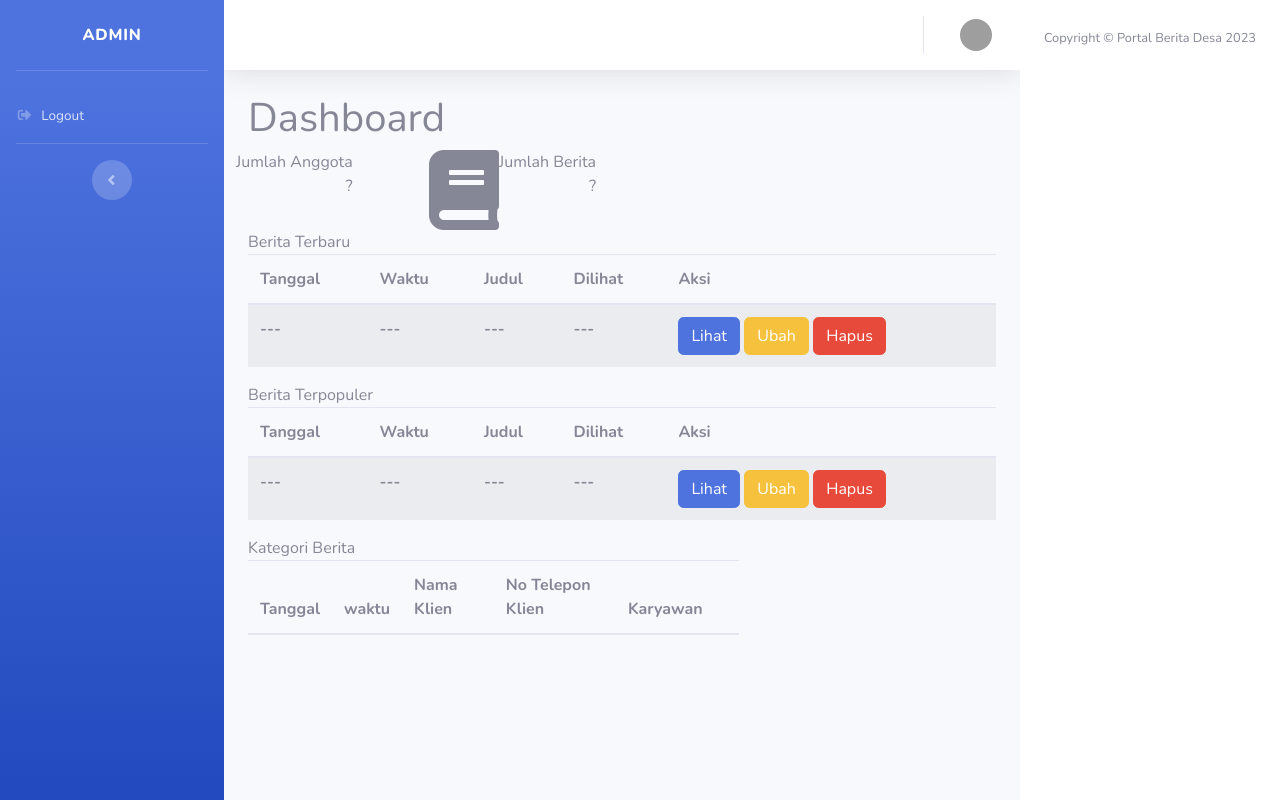
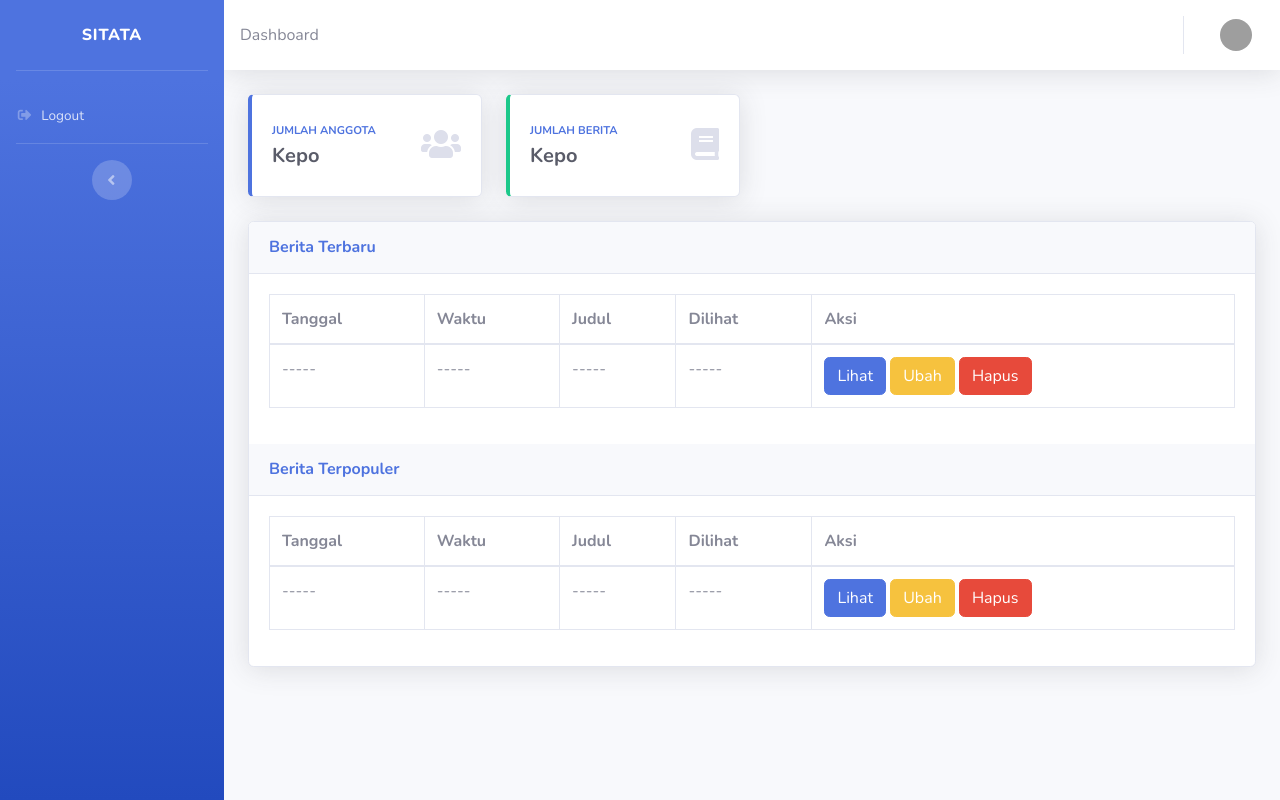
Before and after one commit to IrsyadHalimi/sitata, a CodeIgniter app: page /sitata/index.php/admin/index in a window 1280 px wide. Run offline with CodeIgniter, Linux system fonts and the light colour scheme; data that the repository does not hold is empty; grey boxes are pictures that could not be loaded.

Commit message:
mengubah menu admin

```diff
--- a/application/controllers/Admin.php
+++ b/application/controllers/Admin.php
@@ -6,7 +6,7 @@ class Admin extends CI_Controller
     public function index()
     {
         $data['title'] = 'Dashboard';
-        $data['sidebar'] = "Admin";
+        $data['sidebar'] = 'SITATA';
         $data['user'] = $this->db->get_where('user', ['email' =>
         $this->session->userdata('email')])->row_array();
 
--- a/application/views/admin/index.php
+++ b/application/views/admin/index.php
@@ -1,55 +1,51 @@
 <!-- Page Content -->
 <div id="page-wrapper">
     <div class="container-fluid">
+        <!-- Content Row -->
         <div class="row">
-            <div class="col-lg-12">
-                <h1 class="page-header">Dashboard</h1>
+
+        <!-- Card Example -->
+        <div class="col-xl-3 col-md-6 mb-4">
+            <div class="card border-left-primary shadow h-100 py-2">
+                <div class="card-body">
+                    <div class="row no-gutters align-items-center">
+                        <div class="col mr-2">
+                            <div class="text-xs font-weight-bold text-primary text-uppercase mb-1">Jumlah Anggota</div>
+                            <div class="h5 mb-0 font-weight-bold text-gray-800">Kepo</div>
                         </div>
-        </div>
-        <!-- /.row -->
-        <div class="row">
-            <div class="col-lg-3 col-md-6">
-                <div class="panel panel-primary">
-                    <div class="panel-heading">
-                        <div class="row">
-                            <div class="col-xs-3">
-                                <i class="fa fa-user-o fa-5x"></i>
-                            </div>
-                            <div class="col-xs-9 text-right">
-                                <div>Jumlah Anggota</div>
-                                <div class="huge">?</div>
+                        <div class="col-auto">
+                            <i class="fas fa-users fa-2x text-gray-300"></i>
                         </div>
                     </div>
                 </div>
             </div>
         </div>
-            <div class="col-lg-3 col-md-6">
-                <div class="panel panel-green">
-                    <div class="panel-heading">
-                        <div class="row">
-                            <div class="col-xs-3">
-                                <i class="fa fa-book fa-5x"></i>
+        <!-- Card Example -->
+        <div class="col-xl-3 col-md-6 mb-4">
+            <div class="card border-left-success shadow h-100 py-2">
+                <div class="card-body">
+                    <div class="row no-gutters align-items-center">
+                        <div class="col mr-2">
+                            <div class="text-xs font-weight-bold text-primary text-uppercase mb-1">Jumlah Berita
                             </div>
-                            <div class="col-xs-9 text-right">
-                                <div>Jumlah Berita</div>
-                                <div class="huge">?</div>
+                            <div class="h5 mb-0 font-weight-bold text-gray-800">Kepo</div>
+                        </div>
+                        <div class="col-auto">
+                            <i class="fas fa-book fa-2x text-gray-300"></i>
                         </div>
                     </div>
                 </div>
             </div>
         </div>
     </div>
-        <!-- /.row -->
-        <div class="row-10">
-            <div class="col-lg-15">
-                <div class="panel panel-default">
-                    <div class="panel-heading">
-                        Berita Terbaru
+    <!-- DataTales Example -->
+    <div class="card shadow mb-4">
+    <div class="card-header py-3">
+        <h6 class="m-0 font-weight-bold text-primary">Berita Terbaru</h6>
     </div>
-                    <!-- /.panel-heading -->
-                    <div class="panel-body">
+    <div class="card-body">
         <div class="table-responsive">
-                            <table class="table table-striped">
+            <table class="table table-bordered" width="100%" cellspacing="0">
                 <thead>
                     <tr>
                     <th>Tanggal</th>
@@ -61,34 +57,35 @@
                     </thead>
                     <tbody>
                         <tr>
-                                        <th>---</th>
-                                        <th>---</th>
-                                        <th>---</th>
-                                        <th>---</th>
-                                        <th><a href="#"><button type="button" class="btn btn-primary">Lihat</button></a>
-                                            <a href="#"><button type="button" class="btn btn-warning">Ubah</button></a> <a href="#"><button type="button" class="btn btn-danger">Hapus</button></a>
-                                        </th>
+                            <td>-----</td>
+                            <td>-----</td>
+                            <td>-----</td>
+                            <td>-----</td>
+                            <td>
+                                <a href="#" class="btn btn-primary">
+                                    <span class="icon text-white"></span>
+                                    <span class="text">Lihat</span>
+                                </a>
+                                <a href="#" class="btn btn-warning">
+                                    <span class="icon text-white"></span>
+                                    <span class="text">Ubah</span>
+                                </a>
+                                <a href="#" class="btn btn-danger">
+                                    <span class="icon text-white"></span>
+                                    <span class="text">Hapus</span>
+                                </a>
+                            </td>
                         </tr>
                     </tbody>
             </table>
         </div>
-                        <!-- /.table-responsive -->
     </div>
-                    <!-- /.panel-body -->
+    <div class="card-header py-3">
+        <h6 class="m-0 font-weight-bold text-primary">Berita Terpopuler</h6>
     </div>
-            </div>
-        </div>
-        <!-- /.row -->
-        <div class="row-10">
-            <div class="col-lg-15">
-                <div class="panel panel-default">
-                    <div class="panel-heading">
-                        Berita Terpopuler
-                    </div>
-                    <!-- /.panel-heading -->
-                    <div class="panel-body">
+    <div class="card-body">
         <div class="table-responsive">
-                            <table class="table table-striped">
+            <table class="table table-bordered" width="100%" cellspacing="0">
                 <thead>
                     <tr>
                     <th>Tanggal</th>
@@ -100,51 +97,27 @@
                     </thead>
                     <tbody>
                         <tr>
-                                        <th>---</th>
-                                        <th>---</th>
-                                        <th>---</th>
-                                        <th>---</th>
-                                        <th><a href="#"><button type="button" class="btn btn-primary">Lihat</button></a>
-                                            <a href="#"><button type="button" class="btn btn-warning">Ubah</button></a> <a href="#"><button type="button" class="btn btn-danger">Hapus</button></a>
-                                        </th>
+                            <td>-----</td>
+                            <td>-----</td>
+                            <td>-----</td>
+                            <td>-----</td>
+                            <td>
+                                <a href="#" class="btn btn-primary">
+                                    <span class="icon text-white"></span>
+                                    <span class="text">Lihat</span>
+                                </a>
+                                <a href="#" class="btn btn-warning">
+                                    <span class="icon text-white"></span>
+                                    <span class="text">Ubah</span>
+                                </a>
+                                <a href="#" class="btn btn-danger">
+                                    <span class="icon text-white"></span>
+                                    <span class="text">Hapus</span>
+                                </a>
+                            </td>
                         </tr>
                     </tbody>
-                            </table>
-                        </div>
-                        <!-- /.table-responsive -->
-                    </div>
-                    <!-- /.panel-body -->
-                </div>
-            </div>
-        </div>
-        <div class="row">
-            <div class="col-lg-8">
-                <div class="panel panel-default">
-                    <div class="panel-heading">
-                        Kategori Berita
-                    </div>
-                    <!-- /.panel-heading -->
-                    <div class="panel-body">
-                        <div class="table-responsive">
-                            <table class="table table-striped">
-                                <thead>
-                                    <tr>
-                                        <th>Tanggal</th>
-                                        <th>waktu</th>
-                                        <th>Nama Klien</th>
-                                        <th>No Telepon Klien</th>
-                                        <th>Karyawan</th>
-                                        <th> </th>
-                                    </tr>
-                                </thead>
-                            </table>
             </div>
         </div>
     </div>
 </div>
-        </div>
-    </div>
-</div>
-</div>
-
-</div>
--- a/application/views/templates/footer.php
+++ b/application/views/templates/footer.php
@@ -1,14 +1,5 @@
-            <!-- Footer -->
-            <footer class="sticky-footer bg-white">
-                <div class="container my-auto">
-                    <div class="copyright text-center my-auto">
-                        <span>Copyright &copy; Portal Berita Desa <?= date('Y'); ?></span>
-                    </div>
-                </div>
-            </footer>
-            <!-- End of Footer -->
 
-        </div>
+       </div>
         <!-- End of Content Wrapper -->
 
     </div>
--- a/application/views/templates/topbar.php
+++ b/application/views/templates/topbar.php
@@ -6,6 +6,7 @@
 
     <!-- Topbar -->
     <nav class="navbar navbar-expand navbar-light bg-white topbar mb-4 static-top shadow">
+    <span class="mr-2 d-none d-lg-inline text-gray-600">Dashboard</span>
 
         <!-- Sidebar Toggle (Topbar) -->
         <button id="sidebarToggleTop" class="btn btn-link d-md-none rounded-circle mr-3">
```
Also changed, not shown: application/views/admin/templates/footer.php (deleted, +0 -15 lines), application/views/admin/templates/header.php (deleted, +0 -39 lines), application/views/admin/templates/sidebar.php (deleted, +0 -67 lines). Lines whose indentation alone changed are shown as unchanged.
